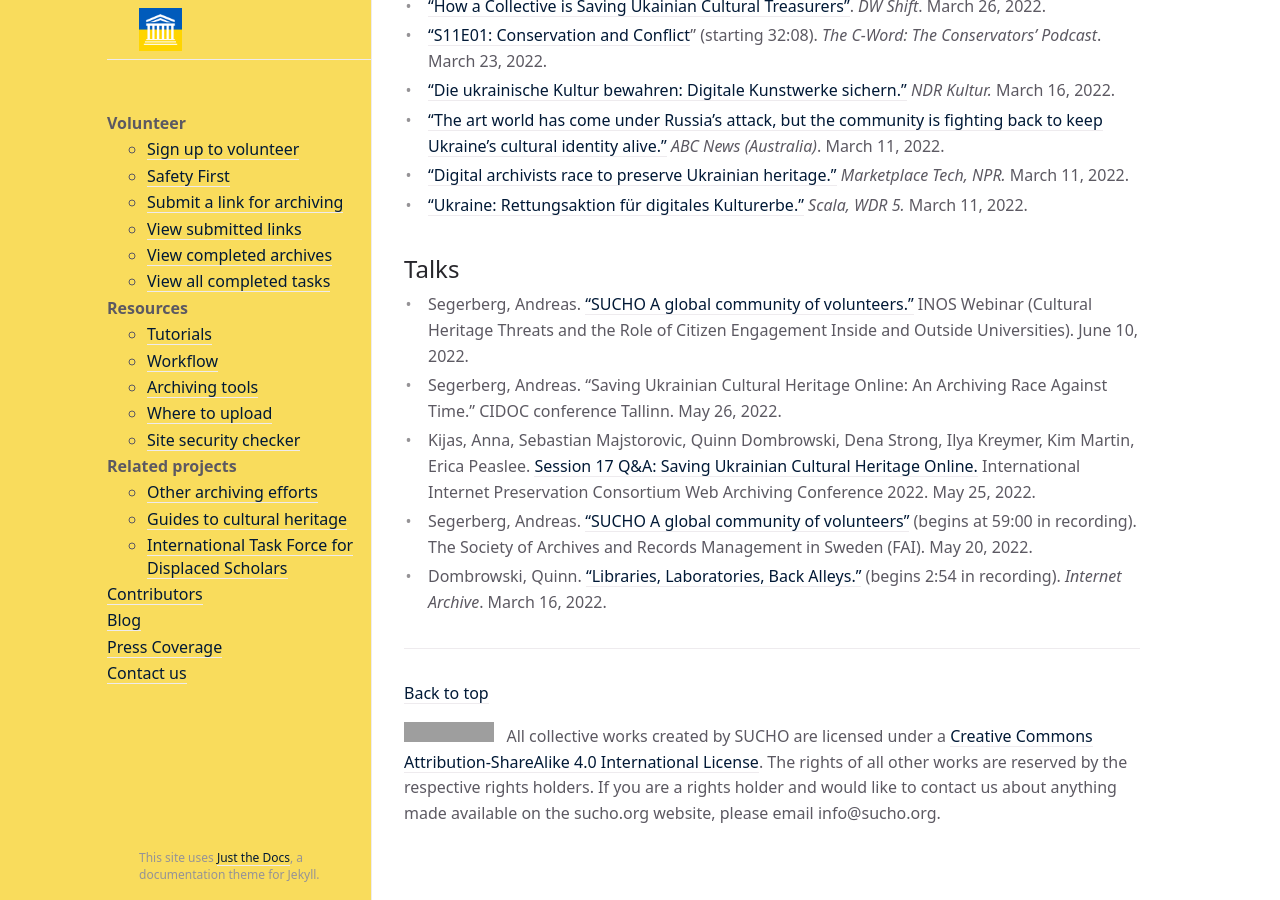
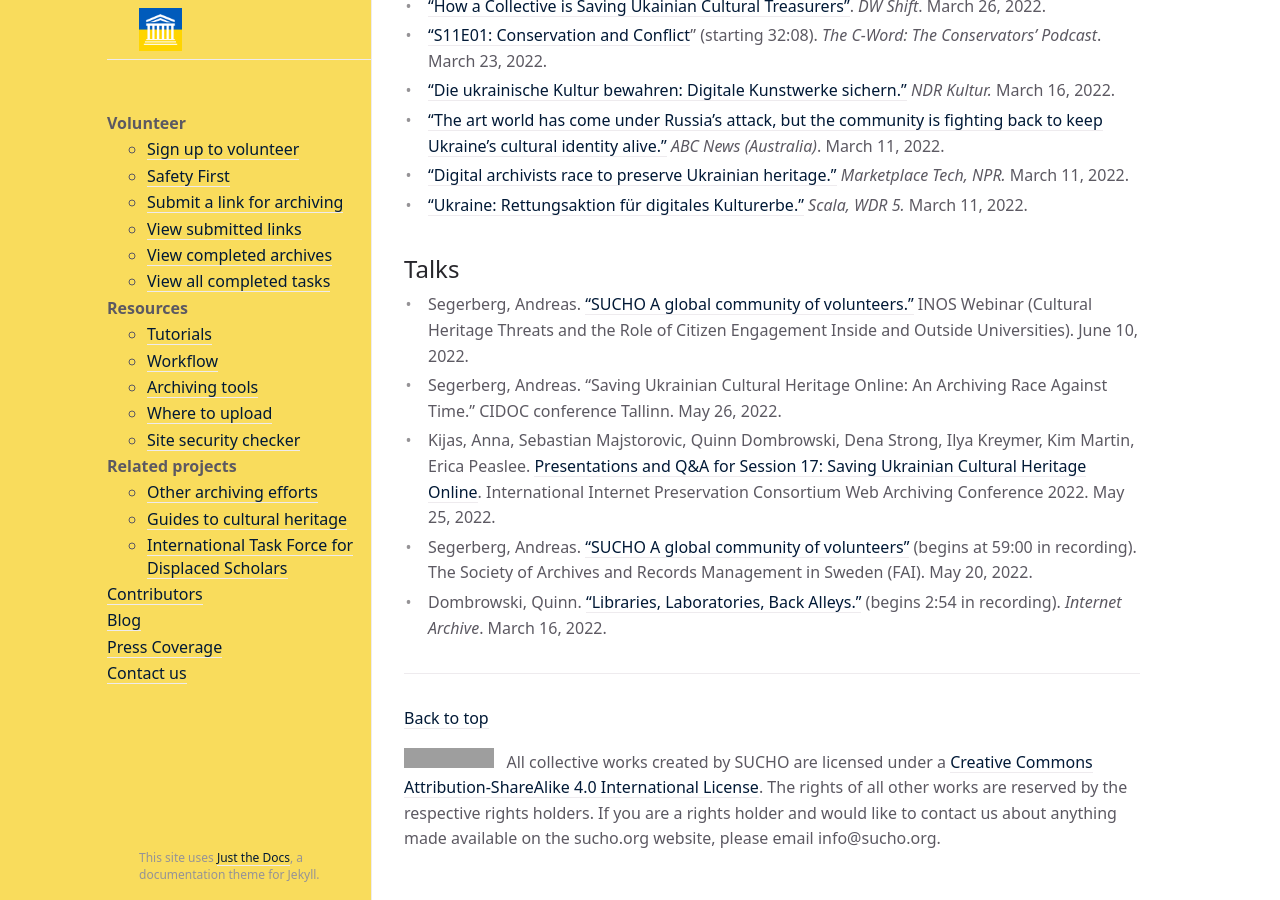
Before and after one commit to sucho-archiving/sucho-archiving.github.io, a Jekyll site: the page built from press.md, in a window 1280 px wide and 900 px high, scrolled down 3712 px. Built offline with Jekyll 4.4.1, drawn with Linux system fonts in a browser that asks for light colours; grey boxes are pictures that could not be loaded.

Commit message:
updated talks

```diff
--- a/press.md
+++ b/press.md
@@ -89,6 +89,6 @@ Media inquiries can be directed to the project admins at **info@sucho.org**.
 ## Talks
 - Segerberg, Andreas. ["SUCHO A global community of volunteers."](https://vimeo.com/719772025) INOS Webinar (Cultural Heritage Threats and the Role of Citizen Engagement Inside and Outside Universities). June 10, 2022.
 - Segerberg, Andreas. "Saving Ukrainian Cultural Heritage Online: An Archiving Race Against Time." CIDOC conference Tallinn. May 26, 2022.
-- Kijas, Anna, Sebastian Majstorovic, Quinn Dombrowski, Dena Strong, Ilya Kreymer, Kim Martin, Erica Peaslee. [Session 17 Q&A: Saving Ukrainian Cultural Heritage Online.](https://www.youtube.com/watch?v=u61_opP9TWk) International Internet Preservation Consortium Web Archiving Conference 2022. May 25, 2022.
+- Kijas, Anna, Sebastian Majstorovic, Quinn Dombrowski, Dena Strong, Ilya Kreymer, Kim Martin, Erica Peaslee. [Presentations and Q&A for Session 17: Saving Ukrainian Cultural Heritage Online](https://www.youtube.com/playlist?list=PL5AWMCpp1DigoUCo5bxJXEhc3-sRgotI5). International Internet Preservation Consortium Web Archiving Conference 2022. May 25, 2022.
 - Segerberg, Andreas. ["SUCHO A global community of volunteers"](https://fai.nu/arsmote-och-temadag-med-internationell-utblick/) (begins at 59:00 in recording). The Society of Archives and Records Management in Sweden (FAI). May 20, 2022.
 - Dombrowski, Quinn. ["Libraries, Laboratories, Back Alleys."](https://archive.org/details/applications-of-web-archive-research-archives-unleashed) (begins 2:54 in recording). *Internet Archive*. March 16, 2022.
```
